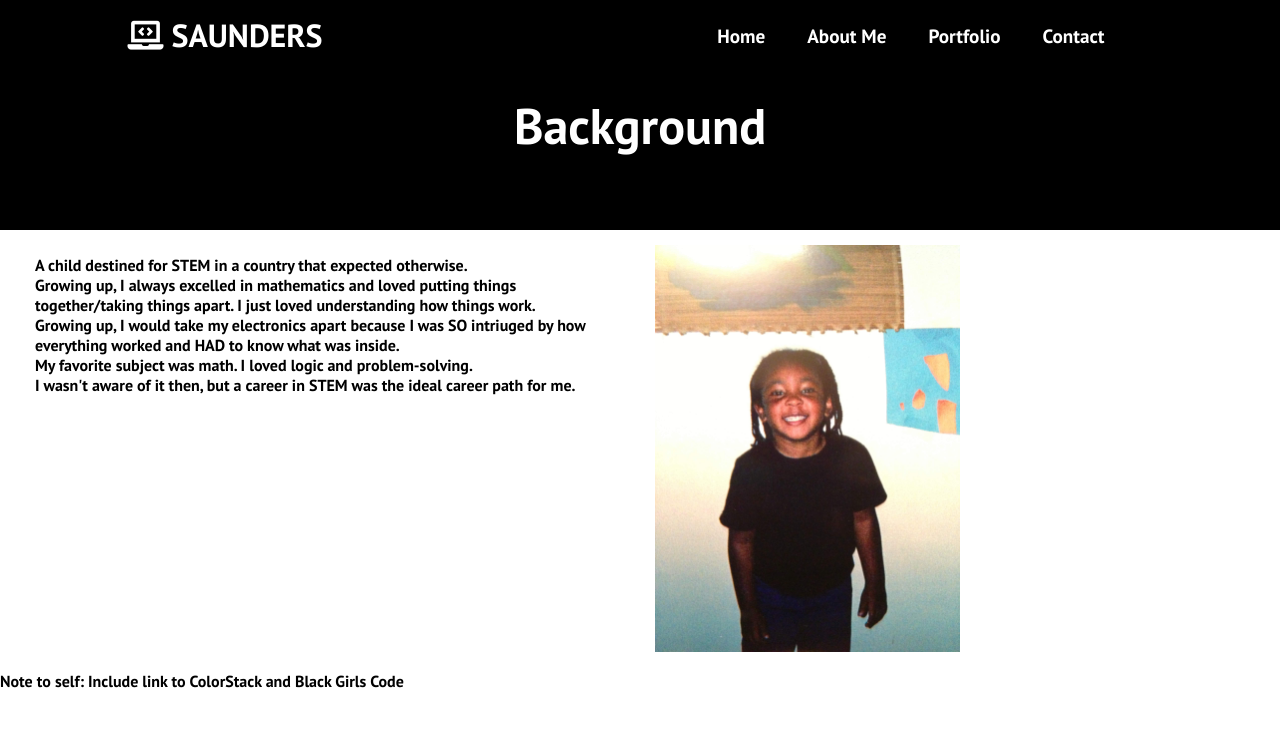
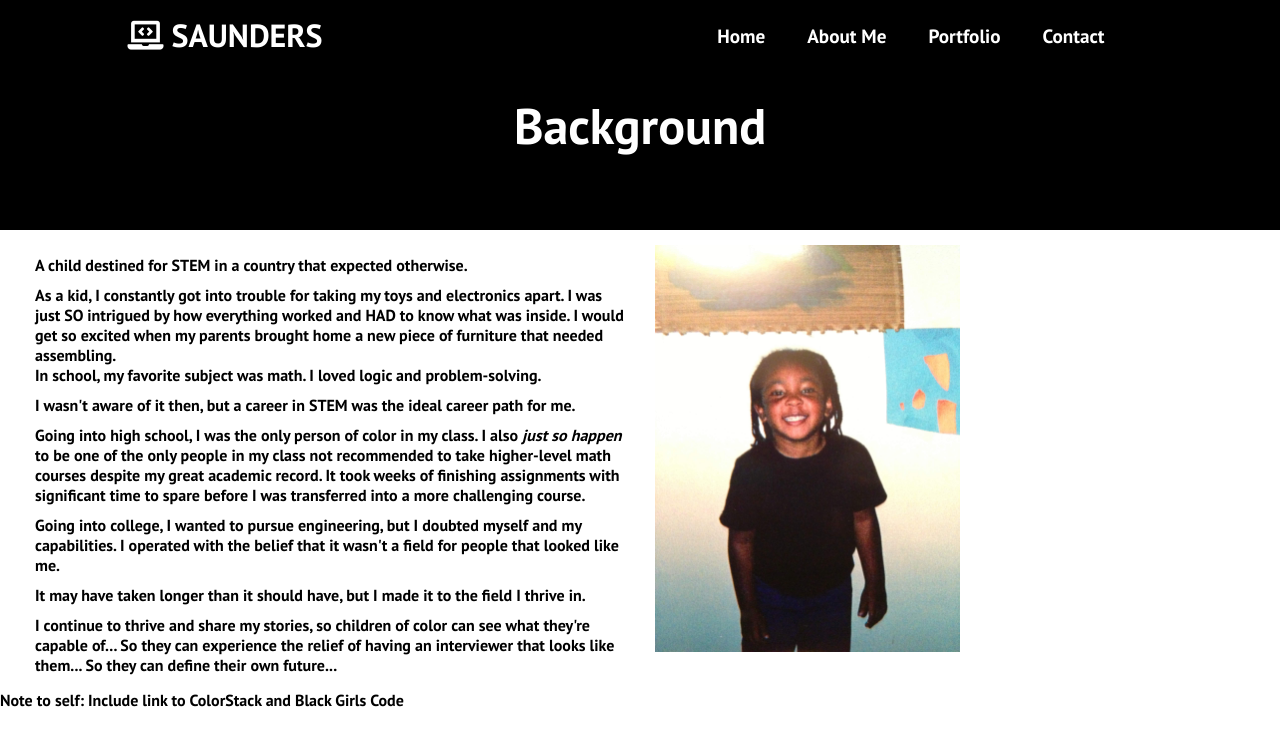
Before and after one commit to shaunacs/shauna-saunders-create-react-app, a React (Create React App) app: page /background in a window 1280 px wide. Shown: the top 746 px of the page. Built offline with nearby package versions, Linux system fonts and the light colour scheme.

Commit message:
Add content to background page

```diff
--- a/src/components/pages/Background.js
+++ b/src/components/pages/Background.js
@@ -11,18 +11,35 @@ function Background() {
                     <div className="col-6">
                         <p className="p-content">
                             A child destined for STEM in a country that expected otherwise. <br></br>
-                            Growing up, I always excelled in mathematics and loved putting things together/taking things apart.
-                            I just loved understanding how things work. <br></br>
-                            Growing up, I would take my electronics apart because
-                            I was SO intriuged by how everything worked and HAD to know what
-                            was inside.<br></br>
-                            My favorite subject was math.
-                            I loved logic and problem-solving. <br></br>
-                            I wasn't aware of it then, but a career in STEM was the ideal
-                            career path for me.
                         </p>
                         <p className="p-content">
-
+                            As a kid, I constantly got into trouble for taking my toys and electronics apart.
+                            I was just SO intrigued by how everything worked and HAD to know what was inside.
+                            I would get so excited when my parents brought home a new piece of furniture
+                            that needed assembling.<br></br>
+                            In school, my favorite subject was math. I loved logic and problem-solving.
+                        </p>
+                        <p className="p-content">
+                            I wasn't aware of it then, but a career in STEM was the ideal career path for me.
+                        </p>
+                        <p className="p-content">
+                                Going into high school, I was the only person of color in my class.
+                                I also <i>just so happen</i> to be one of the only people in my class not
+                                recommended to take higher-level math courses despite my great academic record.
+                                It took weeks of finishing assignments with significant time to spare before I was transferred
+                                into a more challenging course.
+                        </p>
+                        <p className="p-content">
+                                Going into college, I wanted to pursue engineering, but I doubted myself and my capabilities.
+                                I operated with the belief that it wasn't a field for people that looked like me.
+                        </p>
+                        <p className="p-content">
+                                It may have taken longer than it should have, but I made it to the field I thrive in.
+                        </p>
+                        <p className="p-content">
+                            I continue to thrive and share my stories, so children of color can see what they're capable of...
+                            So they can experience the relief of having an interviewer that looks like them... So they can define
+                            their own future...
                         </p>
                     </div>
                     <div className="col-6">
```
